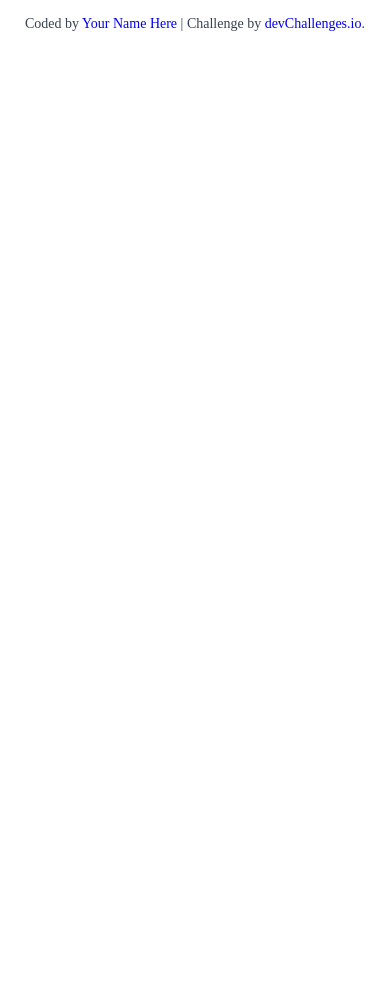
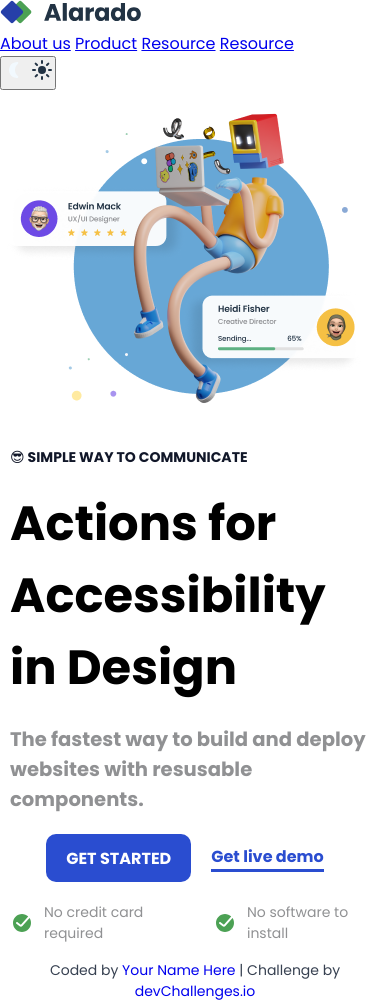
Before and after one commit to WeslleyNsou/simple-homepage-master, a plain HTML site: page index.html in a window 390 px wide. Before the commit the page ends 860 px from the top, so only its background shows below. Drawn offline with Linux system fonts and the light colour scheme.

Commit message:
inicio do slyle mobile

```diff
--- a/index.html
+++ b/index.html
@@ -1,5 +1,5 @@
 <!DOCTYPE html>
-<html lang="en">
+<html lang="pt-br">
   <head>
     <meta charset="UTF-8" />
     <meta name="viewport" content="width=device-width, initial-scale=1.0" />
@@ -10,6 +10,7 @@
       type="image/x-icon"
       sizes="96x96"
     />
+    <link rel="stylesheet" href="style.css">
 
     <title>Simple Homepage - Alarado | devChallenges.io</title>
 
@@ -45,7 +46,7 @@
 
     Resource
 
-    Contact
+    C
 
     😎 Simple way to communicate
 
@@ -62,12 +63,54 @@
     No software to install
 
     -->
+    <header>
+      <a href="#" id="logo-light"><img src="resources/logo-light.svg" alt=""></a>
+      <ul>
+        <a href="#">About us</a>
+        <a href="#">Product</a>
+        <a href="#">Resource</a>
+        <a href="#">Resource</a>
+      </ul>
+      <div id="div-tema">
+        <button id="button-tema">
+          <img src="resources/Moon_fill_light.svg" alt="">
+          <img src="resources/Sun_fill.svg" alt="">
+        </button>
+      </div>
+    </header>
+    <main>
+      <section id="container-img">
+        <img src="resources/hero-image-simple-homepage@2x.png" alt="">
+      </section>
+      <section id="coniner-txt">
+
+        <p id="destaque">😎 Simple way to communicate</p>
+        <h1> Actions for Accessibility in Design</h1>
+        <h2>The fastest way to build and deploy websites with resusable components.</h2>
+
+        <div id="container-button">
+          <button id="get-started">Get Started</button>
+          <button id="get-live-demo">Get live demo</button>
+        </div>
+
+        <div id="container-p">
+          <div class="p-img">
+            <img src="resources/Done_ring_round_fill.svg" alt="">
+            <p>No credit card required</p>
+          </div>
+          <div class="p-img">
+            <img src="resources/Done_ring_round_fill.svg" alt="">
+            <p>No software to install</p>
+          </div>
+        </div>
+      </section>
+    </main>
 
     <div class="author-info">
       Coded by <a href="#">Your Name Here</a> | Challenge by
       <a href="https://www.devchallenges.io?ref=challenge" target="_blank"
         >devChallenges.io</a
-      >.
+      >
     </div>
   </body>
 </html>
--- /dev/null
+++ b/style.css
@@ -0,0 +1,83 @@
+@charset "UTF-8";
+/*Poppins*/
+@import url('https://fonts.googleapis.com/css2?family=Fraunces:ital,opsz,wght@0,9..144,100..900;1,9..144,100..900&family=Kanit:ital,wght@0,100;0,200;0,300;0,400;0,500;0,600;0,700;0,800;0,900;1,100;1,200;1,300;1,400;1,500;1,600;1,700;1,800;1,900&family=Karla:ital,wght@0,200..800;1,200..800&family=Poppins:ital,wght@0,100;0,200;0,300;0,400;0,500;0,600;0,700;0,800;0,900;1,100;1,200;1,300;1,400;1,500;1,600;1,700;1,800;1,900&display=swap');
+
+:root{
+    --azul:#2A4DD0;
+    --verde: #4CA154;
+    --preto:#111729;
+    --cinza:#223344;
+    --beje:#909193;
+    --perola:#F2F9FE;
+    --branco:#FFFFFF;
+}
+*{
+    margin: 0px;
+    padding: 0px;
+
+    font-family: "Poppins", Verdana, Geneva, Tahoma, sans-serif;
+}
+
+h1{
+    margin-top: 20px;
+    padding: 0px 10px;
+    font-size: 3rem;
+}
+h2{
+    margin-top: 20px;
+    padding: 0px 10px;
+    font-size: 1.225rem;
+    color: var(--beje);
+}
+p{
+    font-size: 0.875rem;
+    color: var(--beje);
+}
+p#destaque{
+    margin-top: 20px;
+    padding: 0px 10px;
+    font-size: 0.875rem;
+    font-weight: bolder;
+    text-transform: uppercase;
+    color: var(--preto);
+}
+
+#container-button{
+    margin-top: 20px;
+    display: flex;
+    justify-content: center;
+}
+button#get-started{
+    text-transform: uppercase;
+    font-weight: bolder;
+    font-size: 1rem;
+    color: var(--branco);
+
+    padding: 10px 20px;
+    background-color: var(--azul);
+    border: none;
+    border-radius: 10px;
+}
+button#get-live-demo{
+    font-weight: bolder;
+    font-size: 1rem;
+    color: var(--azul);
+
+    margin: 10px 20px;
+    background-color: white;
+    border: none;
+    border-bottom:solid #2A4DD0;
+}
+
+#container-p{
+    margin-top: 20px;
+    display: flex;
+    justify-content: space-evenly;
+}
+.p-img{
+    display: flex;
+    justify-content: space-evenly;
+}
+.p-img > img{
+    padding: 0px 10px;
+}
```
